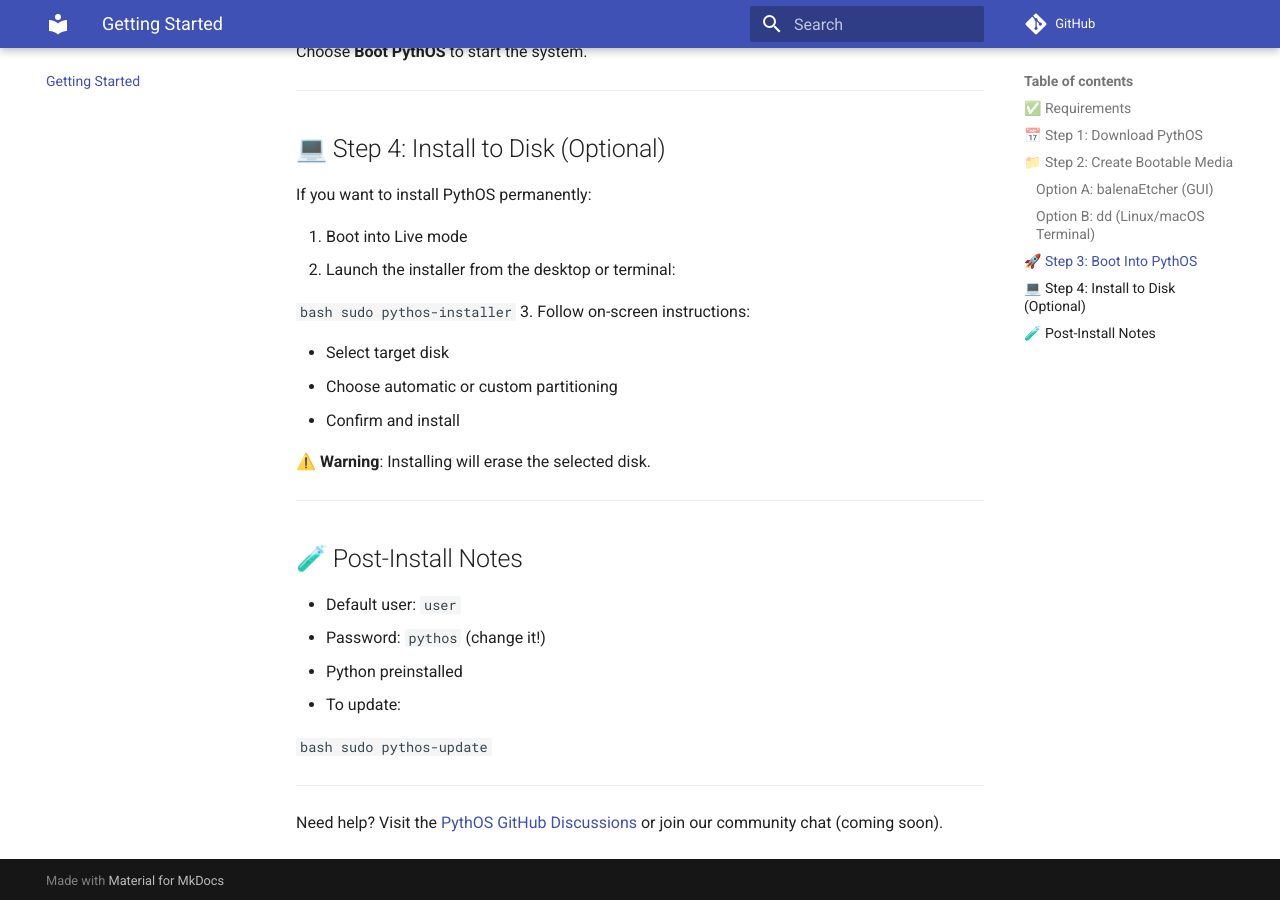
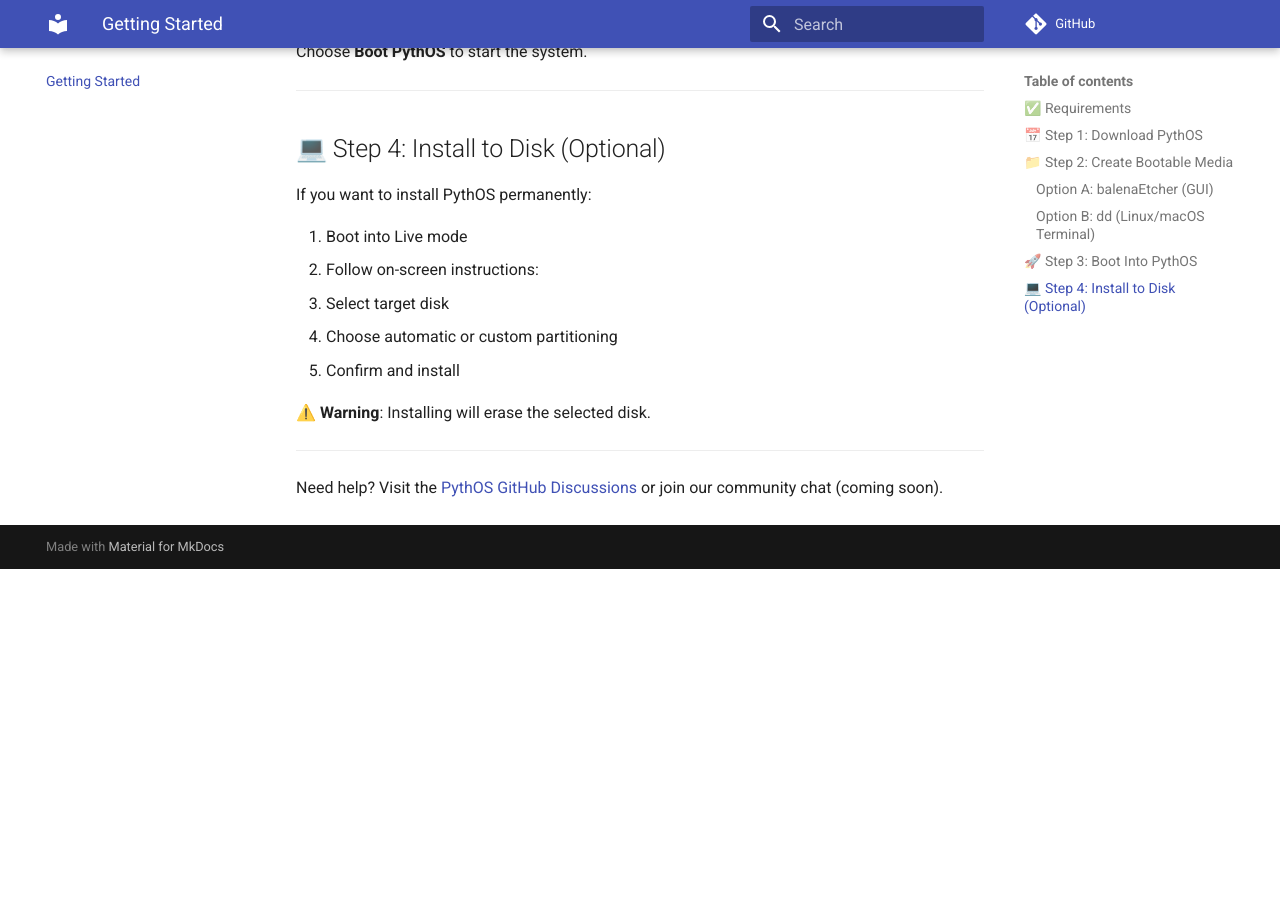
Before and after one commit to PythOS-Official/docs, an MkDocs documentation site: the page built from docs/install.md, in a window 1280 px wide and 900 px high, scrolled down 1684 px. Built offline with MkDocs 1.6.1 and Material for MkDocs 9.7.7, drawn with Linux system fonts in a browser that asks for light colours; comment, search, counter and statistics services are not loaded; after the commit the page ends 2253 px from its top, so only the background shows below that.

Commit message:
Update install.md

````diff
--- a/docs/install.md
+++ b/docs/install.md
@@ -69,12 +69,7 @@ Choose **Boot PythOS** to start the system.
 If you want to install PythOS permanently:
 
 1. Boot into Live mode
-2. Launch the installer from the desktop or terminal:
-
-   ```bash
-   sudo pythos-installer
-   ```
-3. Follow on-screen instructions:
+2. Follow on-screen instructions:
 
    * Select target disk
    * Choose automatic or custom partitioning
@@ -84,17 +79,4 @@ If you want to install PythOS permanently:
 
 ---
 
-## 🧪 Post-Install Notes
-
-* Default user: `user`
-* Password: `pythos` (change it!)
-* Python preinstalled
-* To update:
-
-  ```bash
-  sudo pythos-update
-  ```
-
----
-
 Need help? Visit the [PythOS GitHub Discussions](https://github.com/pythos-os) or join our community chat (coming soon).
````
